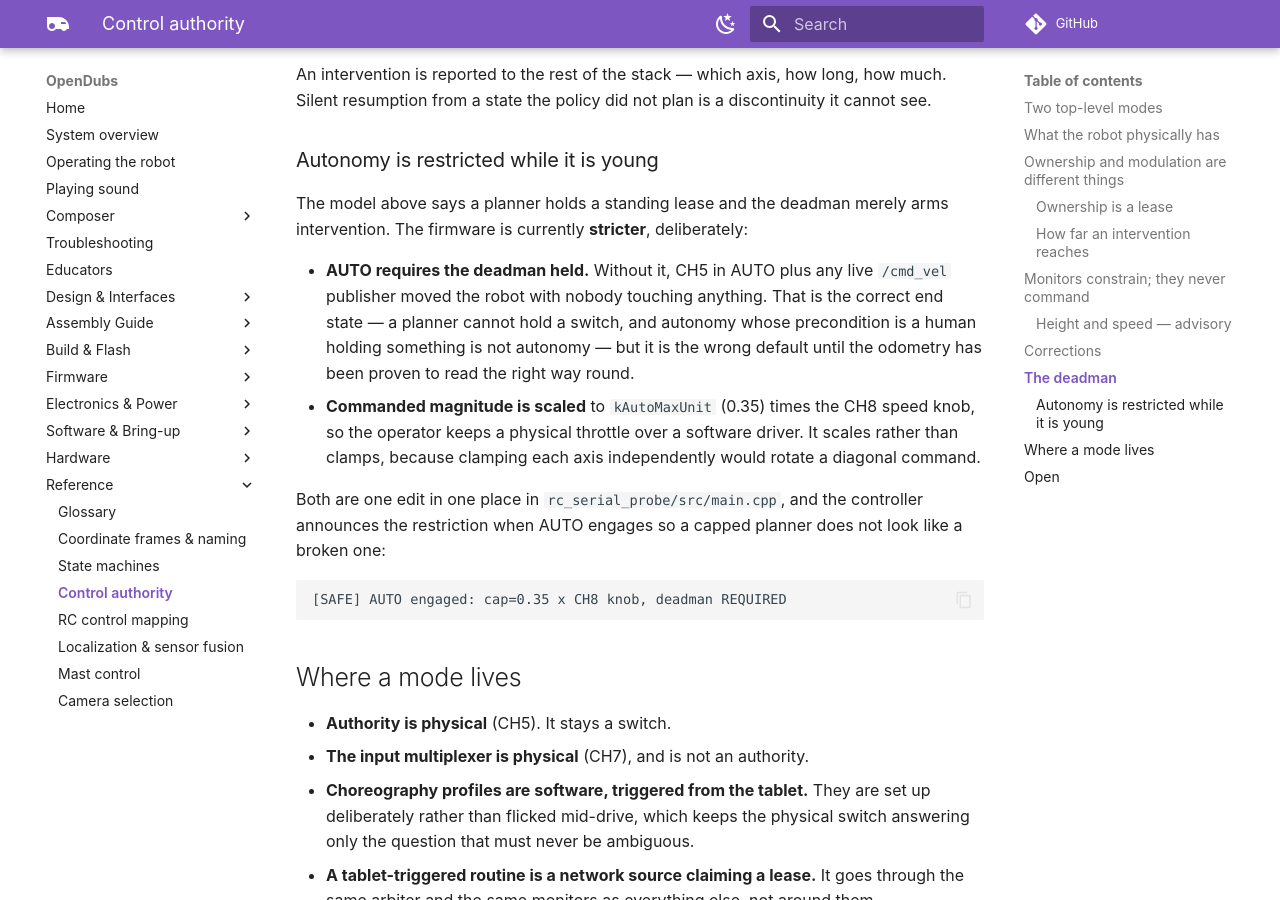
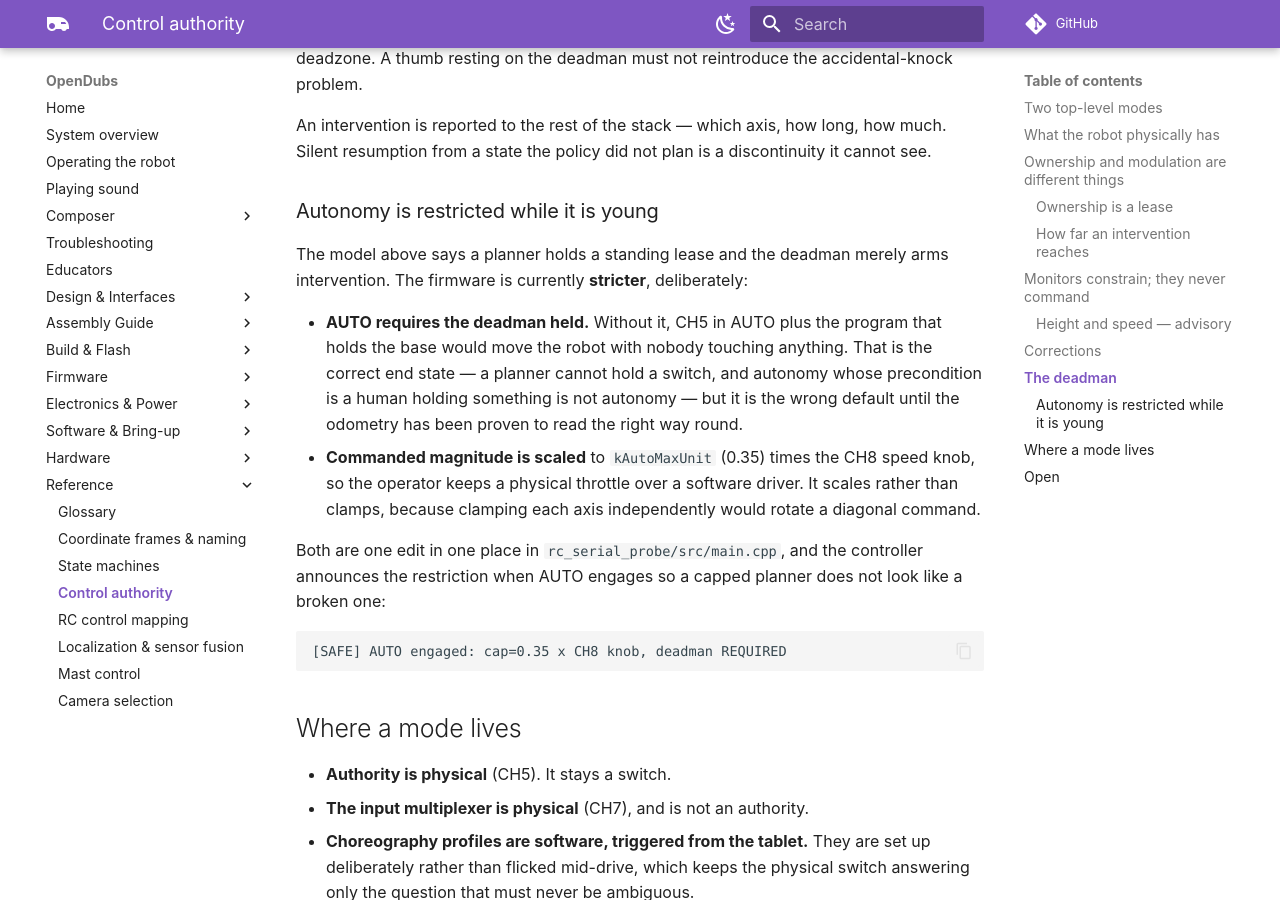
Before and after one commit to UW-Allen-School-Robotics/opendubs, an MkDocs documentation site: the page built from docs/control-authority.md, in a window 1280 px wide and 900 px high, scrolled down 4053 px. Built offline with MkDocs 1.6.1 and Material for MkDocs 9.7.7, drawn with Linux system fonts in a browser that asks for light colours; comment, search, counter and statistics services are not loaded; some of the changed text lies outside the part shown.

Commit message:
docs: control authority — in AUTO, software drives by holding the base
Nothing consumes /cmd_vel any more. A program claims the base on /base/claim and
drives on /base/<owner>/cmd_vel, so the page names that, and links the Navigation
interface.

Co-Authored-By: Claude Opus 5.5 <noreply@anthropic.com>

```diff
--- a/docs/control-authority.md
+++ b/docs/control-authority.md
@@ -53,7 +53,9 @@ under study, and in a demo a bump must not be silently blended into motion near
 One primitive: **a source holds an axis, at a priority, with an expiry.**
 
 - Human drive in `RC` — a standing lease.
-- Autonomy in `AUTO` — a standing lease.
+- Autonomy in `AUTO` — a standing lease. On the computer, one program at a time holds the base:
+  it claims it on `/base/claim`, keeps the claim alive, and drives on `/base/<owner>/cmd_vel`. The
+  [Navigation interface](interfaces/navigation.md#moving-the-base) has the details.
 - A choreographed routine — a lease for the routine, released at the end. Triggered from the
   tablet, it takes over while playing and hands control back afterwards.
 - An intervention — a lease held only while the deadman is held and the stick deflected.
@@ -146,8 +148,8 @@ resumption from a state the policy did not plan is a discontinuity it cannot see
 The model above says a planner holds a standing lease and the deadman merely arms intervention.
 The firmware is currently **stricter**, deliberately:
 
-- **AUTO requires the deadman held.** Without it, CH5 in AUTO plus any live `/cmd_vel` publisher
-  moved the robot with nobody touching anything. That is the correct end state — a planner cannot
+- **AUTO requires the deadman held.** Without it, CH5 in AUTO plus the program that holds the base
+  would move the robot with nobody touching anything. That is the correct end state — a planner cannot
   hold a switch, and autonomy whose precondition is a human holding something is not autonomy — but
   it is the wrong default until the odometry has been proven to read the right way round.
 - **Commanded magnitude is scaled** to `kAutoMaxUnit` (0.35) times the CH8 speed knob, so the
```
